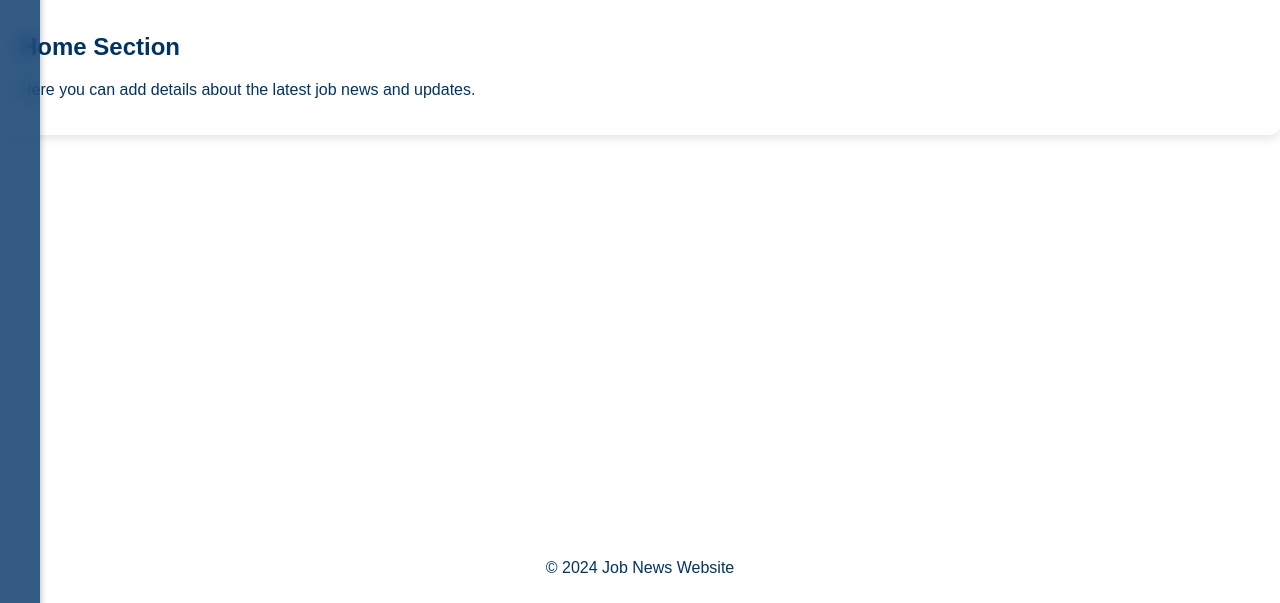
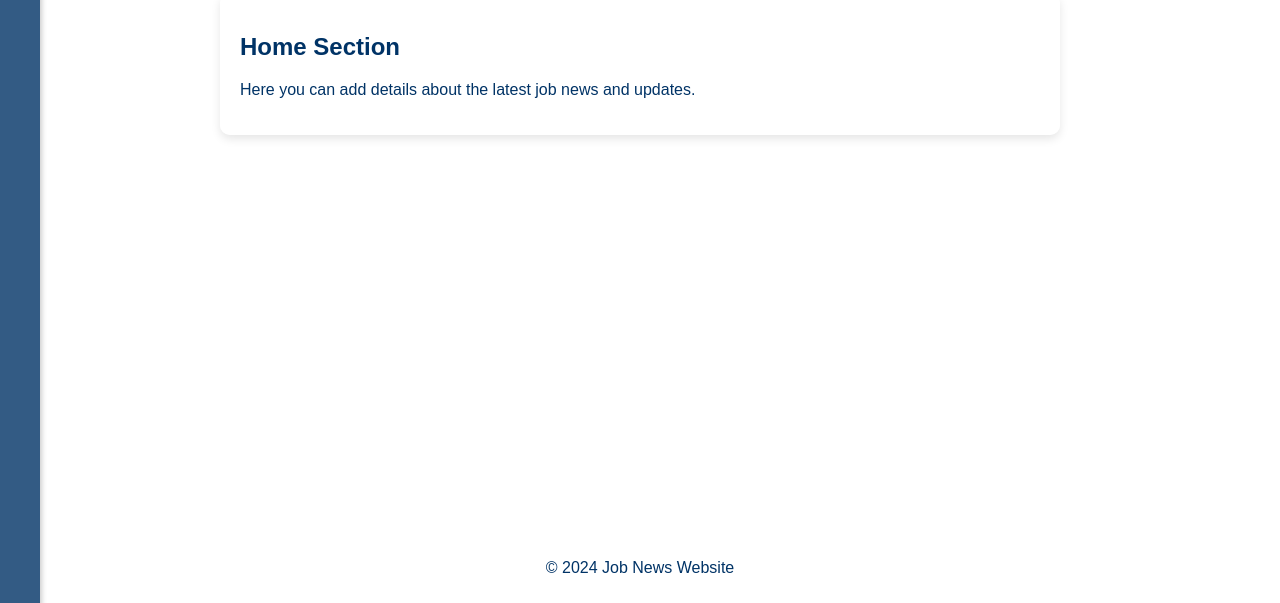
Before and after one commit to yashaneja28/job-news-website1, a plain HTML site: page index.html in a window 1280 px wide. Shown: the part 197-800 px from the top of the page. Drawn offline with Linux system fonts and the light colour scheme.

Commit message:
Update style.css

```diff
--- a/style.css
+++ b/style.css
@@ -157,8 +157,12 @@ footer {
     background-color: rgba(255, 255, 255, 0.7);
     padding: 20px;
     margin-top: 80px;
+    margin-bottom: 50px;
     border-radius: 10px;
     box-shadow: 0px 4px 10px rgba(0, 0, 0, 0.1);
+    max-width: 800px;
+    margin-left: auto;
+    margin-right: auto;
 }
 
 @media screen and (max-width: 768px) {
```
